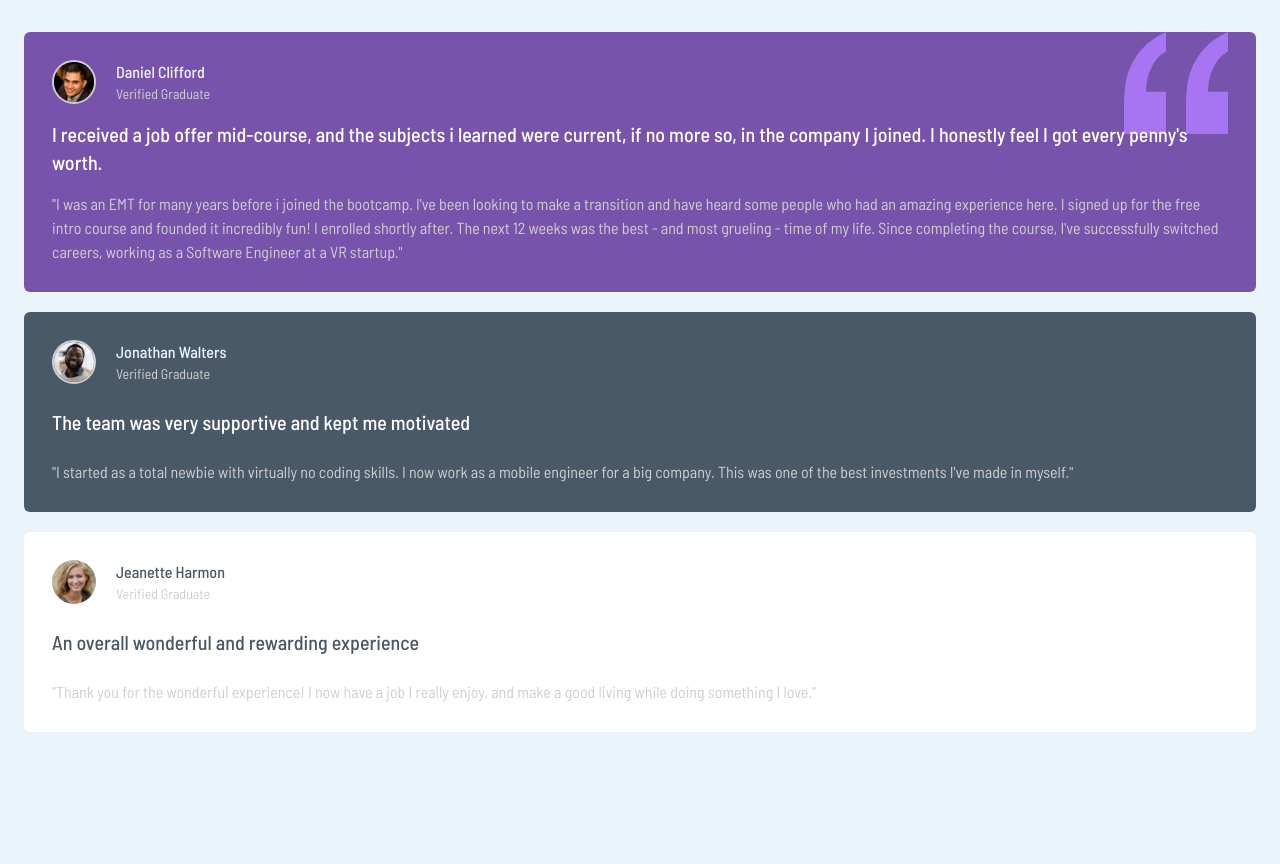
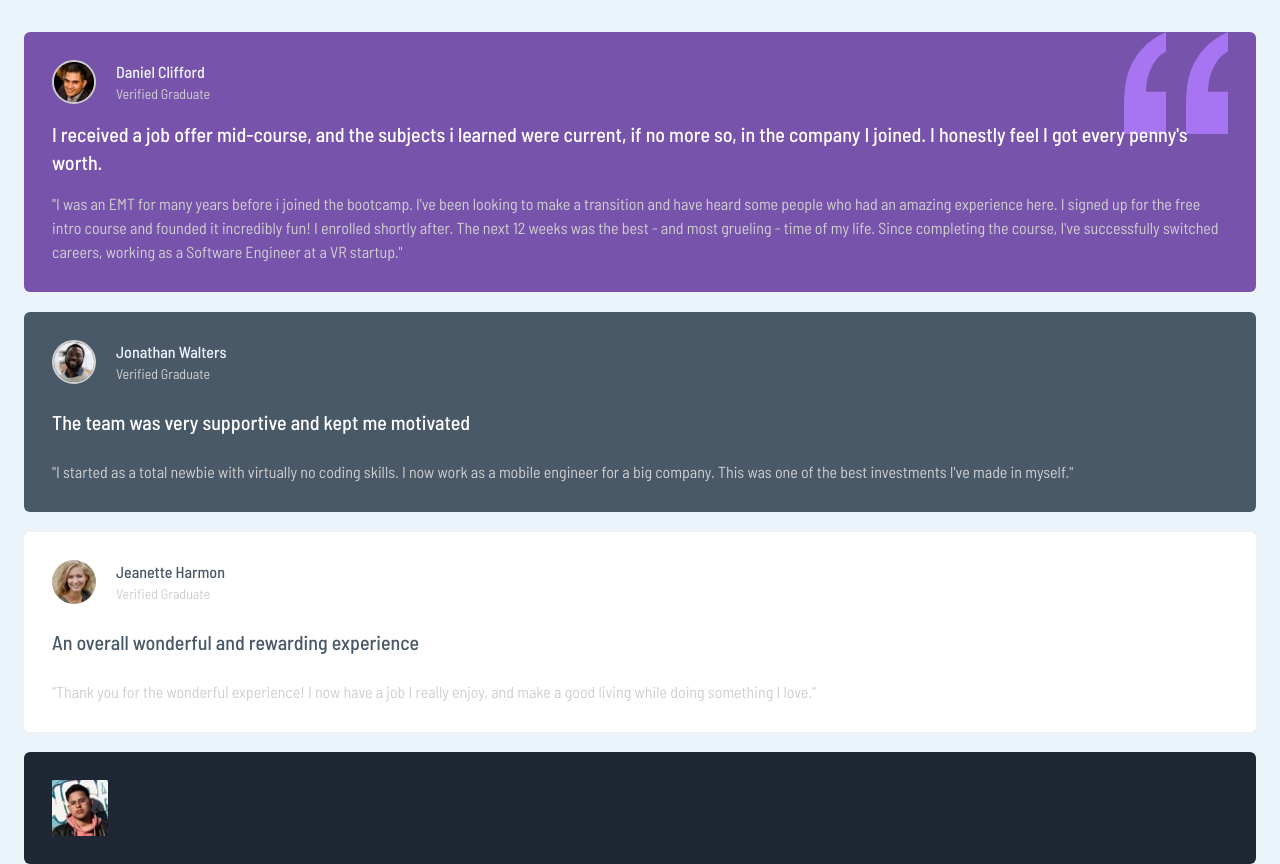
Before and after one commit to manishsindur/Testimonials-grid-section, a website built with Vite: page index.html in a window 1280 px wide. Before the commit the page ends 800 px from the top, so only its background shows below. Built offline with nearby package versions, Linux system fonts and the light colour scheme.

Commit message:
Update Testimonials grid section with alt attribute for image-jeanette

```diff
--- a/index.html
+++ b/index.html
@@ -76,7 +76,7 @@
       <section class="mt-5 rounded-md bg-white p-7">
         <div>
           <div class="flex gap-5">
-            <img class="w-11 h-11 rounded-full" src="images/image-jeanette.jpg" alt="">
+            <img class="w-11 h-11 rounded-full" src="images/image-jeanette.jpg" alt="image-jeanette">
             <div class="font-medium text-Very_dark_grayish_blue">
               Jeanette Harmon
               <span class="flex text-sm font-normal text-Light_Gray">Verified Graduate</span>
@@ -91,7 +91,13 @@
             enjoy, and make a good living while doing something I love."
           </p>
       </section>
-      <section></section>
+      <section class="bg-Very_dark_blackish_blue mt-5 rounded-md p-7">
+        <div>
+          <div class="flex gap-5">
+            <img src="images/image-patrick.jpg" alt="image-patrick">
+          </div>
+        </div>
+      </section>
       <section></section>
     </main>
   </body>
```
